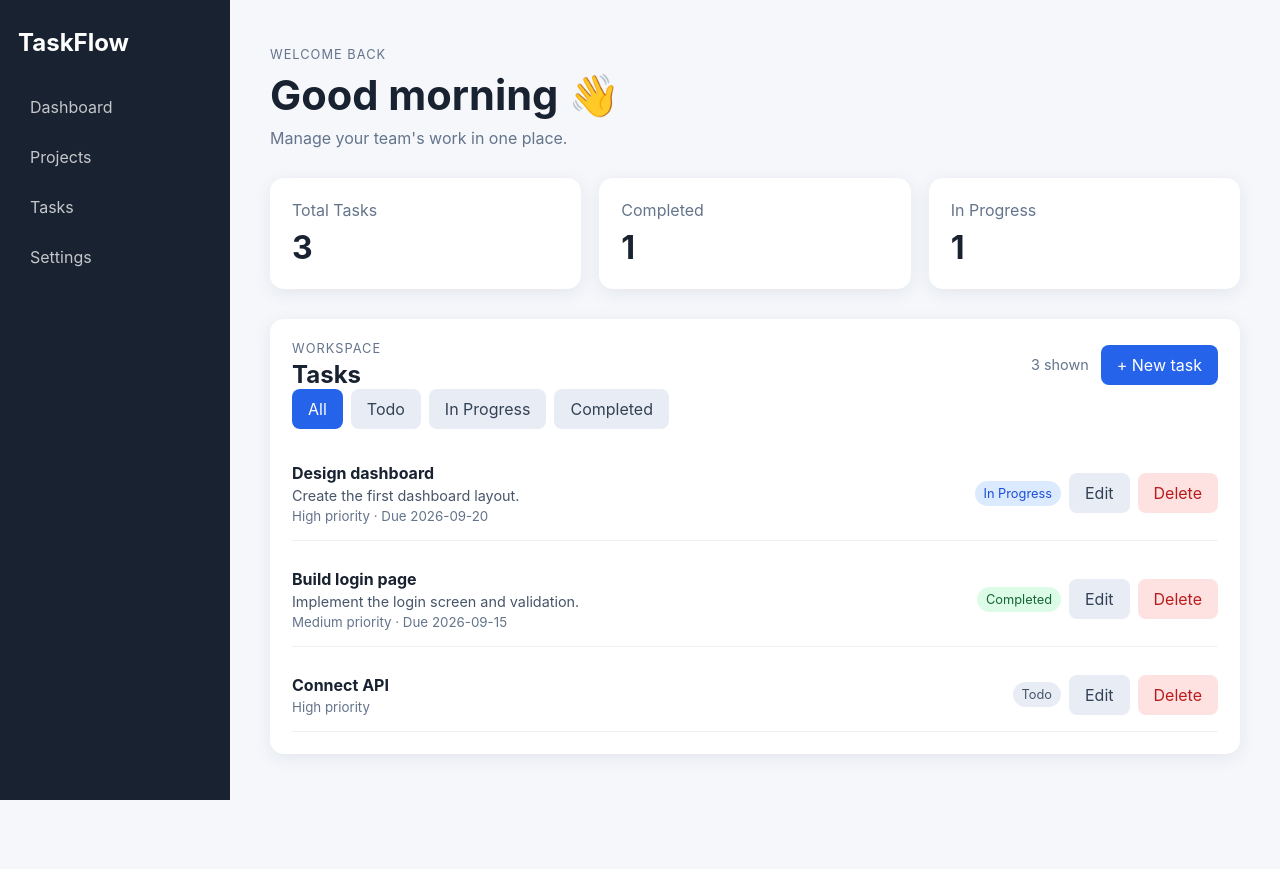
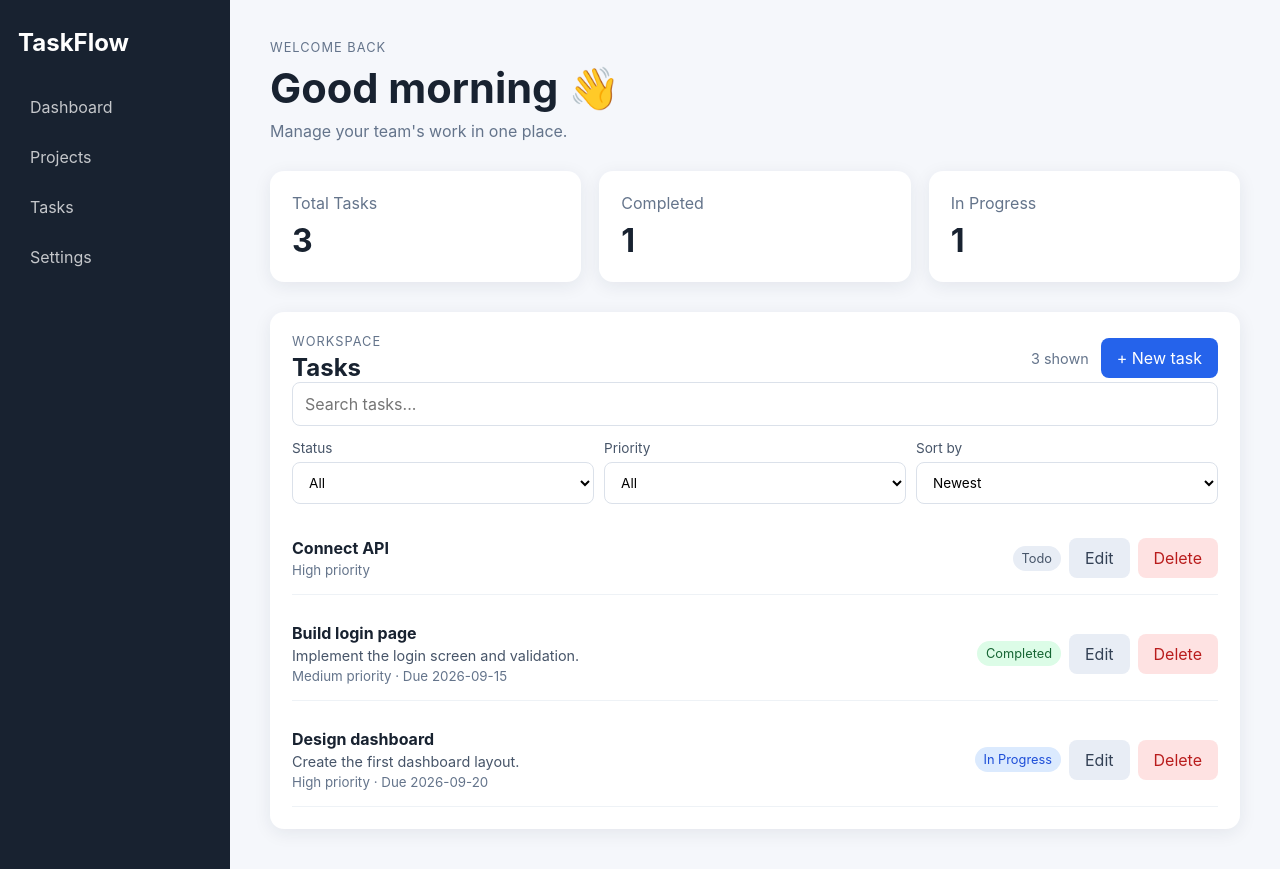
Before and after one commit to mandadapuswarna/react-taskflow-dashboard, a React (Vite) app: page /tasks in a window 1280 px wide. Before the commit the page ends 800 px from the top, so only its background shows below. Built offline with nearby package versions, Linux system fonts and the light colour scheme.

Commit message:
Implemented search filter

```diff
--- a/src/App.jsx
+++ b/src/App.jsx
@@ -10,7 +10,12 @@ import TaskList from "./components/TaskList/TaskList";
 import Modal from "./components/Modal/Modal";
 
 import { useLocalStorage } from "./hooks/useLocalStorage";
-import { FILTER_OPTIONS, INITIAL_TASKS } from "./utils/constants";
+import {
+  FILTER_OPTIONS,
+  INITIAL_TASKS,
+  PRIORITY_FILTER_OPTIONS,
+  SORT_OPTIONS,
+} from "./utils/constants";
 
 const createEmptyTask = () => ({
   title: "",
@@ -23,7 +28,10 @@ const createEmptyTask = () => ({
 export default function App() {
   const [tasks, setTasks] = useLocalStorage("taskflow-tasks", INITIAL_TASKS);
   const [taskDraft, setTaskDraft] = useState(createEmptyTask);
-  const [filter, setFilter] = useState("All");
+  const [searchQuery, setSearchQuery] = useState("");
+  const [statusFilter, setStatusFilter] = useState("All");
+  const [priorityFilter, setPriorityFilter] = useState("All");
+  const [sortBy, setSortBy] = useState("Newest");
   const [editingTask, setEditingTask] = useState(null);
   const [taskToDelete, setTaskToDelete] = useState(null);
   const [isCreateFormOpen, setIsCreateFormOpen] = useState(false);
@@ -62,10 +70,35 @@ export default function App() {
     setTaskToDelete(null);
   };
 
-  const filteredTasks = useMemo(
-    () => (filter === "All" ? tasks : tasks.filter((task) => task.status === filter)),
-    [filter, tasks],
-  );
+  const visibleTasks = useMemo(() => {
+    const normalizedQuery = searchQuery.trim().toLowerCase();
+    const priorityRank = { Low: 1, Medium: 2, High: 3 };
+
+    const matchingTasks = tasks.filter((task) => {
+      const matchesSearch =
+        !normalizedQuery ||
+        task.title.toLowerCase().includes(normalizedQuery) ||
+        task.description.toLowerCase().includes(normalizedQuery);
+      const matchesStatus = statusFilter === "All" || task.status === statusFilter;
+      const matchesPriority =
+        priorityFilter === "All" || task.priority === priorityFilter;
+
+      return matchesSearch && matchesStatus && matchesPriority;
+    });
+
+    return [...matchingTasks].sort((firstTask, secondTask) => {
+      if (sortBy === "Newest") return secondTask.id - firstTask.id;
+      if (sortBy === "Oldest") return firstTask.id - secondTask.id;
+      if (sortBy === "Priority") {
+        return priorityRank[secondTask.priority] - priorityRank[firstTask.priority];
+      }
+
+      if (!firstTask.dueDate && !secondTask.dueDate) return 0;
+      if (!firstTask.dueDate) return 1;
+      if (!secondTask.dueDate) return -1;
+      return firstTask.dueDate.localeCompare(secondTask.dueDate);
+    });
+  }, [priorityFilter, searchQuery, sortBy, statusFilter, tasks]);
 
   const stats = useMemo(
     () => ({
@@ -91,7 +124,7 @@ export default function App() {
               <h2>Tasks</h2>
             </div>
             <div className="section-actions">
-              <span className="task-count">{filteredTasks.length} shown</span>
+              <span className="task-count">{visibleTasks.length} shown</span>
               <button
                 type="button"
                 className="primary-button new-task-button"
@@ -118,12 +151,20 @@ export default function App() {
             </div>
           </div>
           <TaskFilters
-            filter={filter}
-            onFilterChange={setFilter}
-            options={FILTER_OPTIONS}
+            searchQuery={searchQuery}
+            onSearchChange={setSearchQuery}
+            statusFilter={statusFilter}
+            onStatusFilterChange={setStatusFilter}
+            priorityFilter={priorityFilter}
+            onPriorityFilterChange={setPriorityFilter}
+            sortBy={sortBy}
+            onSortChange={setSortBy}
+            statusOptions={FILTER_OPTIONS}
+            priorityOptions={PRIORITY_FILTER_OPTIONS}
+            sortOptions={SORT_OPTIONS}
           />
           <TaskList
-            tasks={filteredTasks}
+            tasks={visibleTasks}
             onEdit={setEditingTask}
             onDelete={setTaskToDelete}
           />
--- a/src/components/TaskFilters/TaskFilters.jsx
+++ b/src/components/TaskFilters/TaskFilters.jsx
@@ -1,16 +1,59 @@
-export default function TaskFilters({ filter, onFilterChange, options }) {
+export default function TaskFilters({
+  searchQuery,
+  onSearchChange,
+  statusFilter,
+  onStatusFilterChange,
+  priorityFilter,
+  onPriorityFilterChange,
+  sortBy,
+  onSortChange,
+  statusOptions,
+  priorityOptions,
+  sortOptions,
+}) {
   return (
-    <div className="filters">
-      {options.map((option) => (
-        <button
-          key={option}
-          type="button"
-          className={filter === option ? "active" : ""}
-          onClick={() => onFilterChange(option)}
-        >
-          {option}
-        </button>
-      ))}
+    <div className="task-filters">
+      <label className="search-field">
+        <span className="sr-only">Search tasks</span>
+        <input
+          type="search"
+          value={searchQuery}
+          onChange={(event) => onSearchChange(event.target.value)}
+          placeholder="Search tasks..."
+        />
+      </label>
+      <div className="filter-controls">
+        <label>
+          Status
+          <select
+            value={statusFilter}
+            onChange={(event) => onStatusFilterChange(event.target.value)}
+          >
+            {statusOptions.map((option) => (
+              <option key={option}>{option}</option>
+            ))}
+          </select>
+        </label>
+        <label>
+          Priority
+          <select
+            value={priorityFilter}
+            onChange={(event) => onPriorityFilterChange(event.target.value)}
+          >
+            {priorityOptions.map((option) => (
+              <option key={option}>{option}</option>
+            ))}
+          </select>
+        </label>
+        <label>
+          Sort by
+          <select value={sortBy} onChange={(event) => onSortChange(event.target.value)}>
+            {sortOptions.map((option) => (
+              <option key={option}>{option}</option>
+            ))}
+          </select>
+        </label>
+      </div>
     </div>
   );
 }
--- a/src/styles.css
+++ b/src/styles.css
@@ -193,21 +193,44 @@ button {
   color: #b91c1c;
 }
 
-.filters {
-  display: flex;
-  flex-wrap: wrap;
-  gap: 8px;
+.task-filters {
+  display: grid;
+  gap: 14px;
   margin-bottom: 18px;
 }
 
-.filters button {
-  background: #e8edf5;
-  color: #334155;
+.search-field input,
+.filter-controls select {
+  width: 100%;
+  padding: 11px 12px;
+  border: 1px solid #dbe1ea;
+  border-radius: 8px;
+  background: #fff;
 }
 
-.filters .active {
-  background: #2563eb;
-  color: #fff;
+.filter-controls {
+  display: grid;
+  grid-template-columns: repeat(3, 1fr);
+  gap: 10px;
+}
+
+.filter-controls label {
+  display: grid;
+  gap: 6px;
+  color: #475569;
+  font-size: 0.85rem;
+}
+
+.sr-only {
+  position: absolute;
+  width: 1px;
+  height: 1px;
+  padding: 0;
+  margin: -1px;
+  overflow: hidden;
+  clip: rect(0, 0, 0, 0);
+  white-space: nowrap;
+  border: 0;
 }
 
 .task-list {
@@ -365,4 +388,8 @@ button {
   .form-row {
     grid-template-columns: 1fr;
   }
+
+  .filter-controls {
+    grid-template-columns: 1fr;
+  }
 }
--- a/src/utils/constants.js
+++ b/src/utils/constants.js
@@ -1,6 +1,10 @@
 export const FILTER_OPTIONS = ["All", "Todo", "In Progress", "Completed"];
 
 export const PRIORITY_OPTIONS = ["Low", "Medium", "High"];
+
+export const PRIORITY_FILTER_OPTIONS = ["All", ...PRIORITY_OPTIONS];
+
+export const SORT_OPTIONS = ["Newest", "Oldest", "Due Date", "Priority"];
 
 export const STATUS_OPTIONS = ["Todo", "In Progress", "Completed"];
 
```
Also changed, not shown: 1 other file (tests, documents, lock files or other folders).
